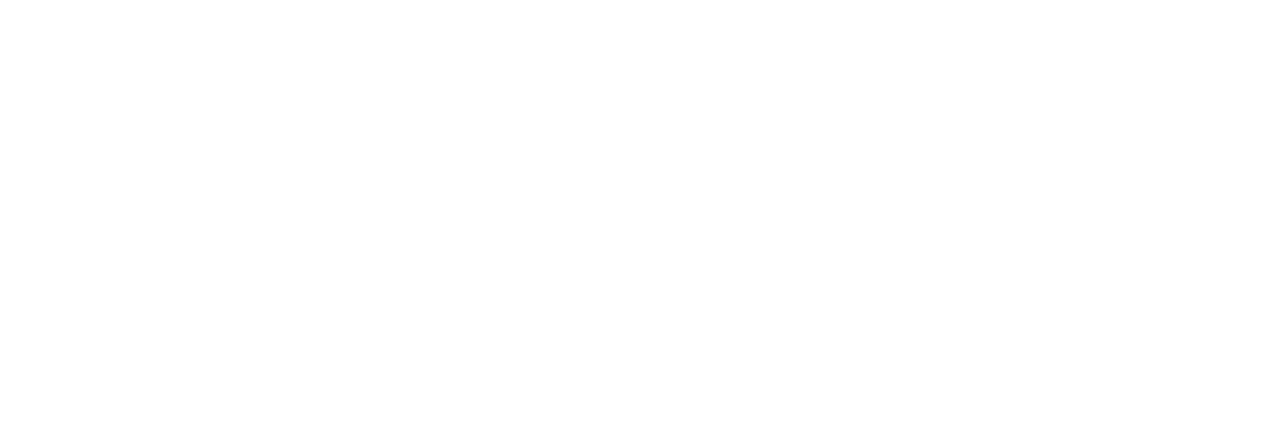
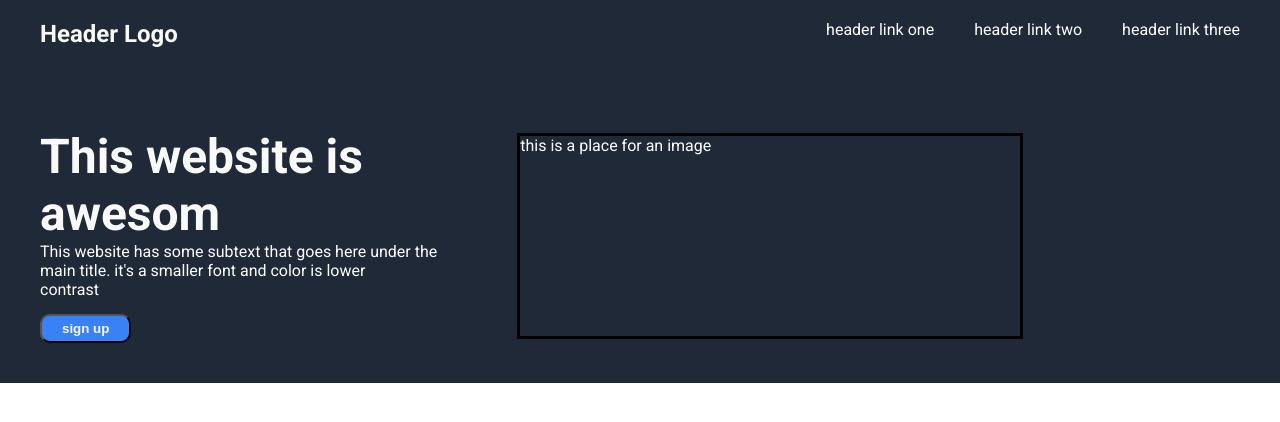
Before and after one commit to natigoat300-lab/Project-Landing-Page, a plain HTML site: page index.html in a window 1280 px wide. Drawn offline with Linux system fonts and the light colour scheme.

Commit message:
feat: complete header and hero styling

```diff
--- a/index.html
+++ b/index.html
@@ -4,8 +4,34 @@
     <meta charset="UTF-8">
     <meta name="viewport" content="width=device-width, initial-scale=1.0">
     <title>Document</title>
+    <link rel="stylesheet" href="style.css">
 </head>
 <body>
+    <div class="container">
 
+        <div class="header">
+            <div class="logo">Header Logo</div>
+            <div class="header-right">
+                <ul>
+                    <li>header link one</li>
+                    <li>header link two</li>
+                    <li>header link three</li>
+                </ul>
+            </div>
+        </div>
+
+        <div class="hero">
+            <div>
+                <h1>This website is <br>awesom</h1>
+                <p>This website has some subtext that goes here under the <br> main title. it's a smaller font and color is lower <br> contrast</p>
+                <button>sign up</button>
+            </div>
+
+            <div>
+                <div class="img"><img src="" alt="">this is a place for an image</div>
+            </div>
+
+        </div>
+    </div>
 </body>
 </html>
--- a/style.css
+++ b/style.css
@@ -0,0 +1,59 @@
+@import url('https://fonts.googleapis.com/css2?family=Roboto:wght@400;700&display=swap');
+ul, a {
+    text-decoration: none;
+    list-style-type: none;
+    padding: 0px;
+    margin: 0px;
+}
+body {
+    padding: 0px;
+    margin: 0px;
+}
+.container {
+    font-family: 'Roboto';
+    color: white;
+    background-color: #1F2937;
+}
+.header {
+    padding: 20px 40px 40px 40px;
+    display: flex;
+    justify-content: space-between;
+}
+.logo {
+    color: #f9faf8;
+    font-weight: bolder;
+    font-size: 24px;
+}
+.header-right > ul {
+    display: flex;
+    gap: 40px;
+}
+.hero {
+    display: flex;
+    align-items: center;
+    gap: 80px;
+    padding: 40px ;
+}
+p {
+    margin: 0px;
+}
+h1 {
+    margin: 0px;
+    font-size: 48px;
+    color: #f9faf8;
+    font-weight: 800;
+}
+.img {
+    border: 3px solid black;
+    height: 200px;
+    width: 500px;
+}
+button {
+    color: #f9faf8;
+    background-color: #3882F6;
+    padding: 5px 20px 5px 20px;
+    border-radius: 10px;
+    margin-top: 15px;
+    font-weight: bold;
+
+}
```
